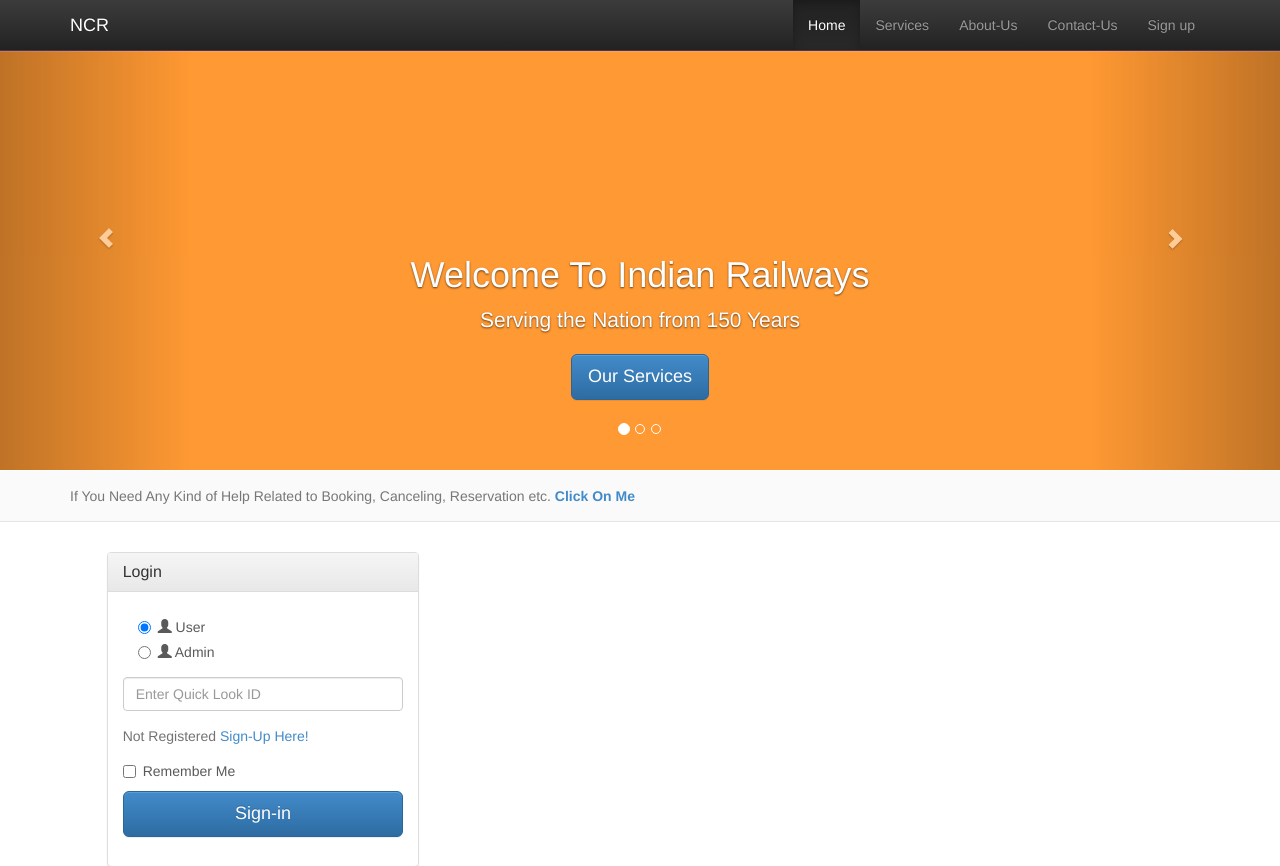
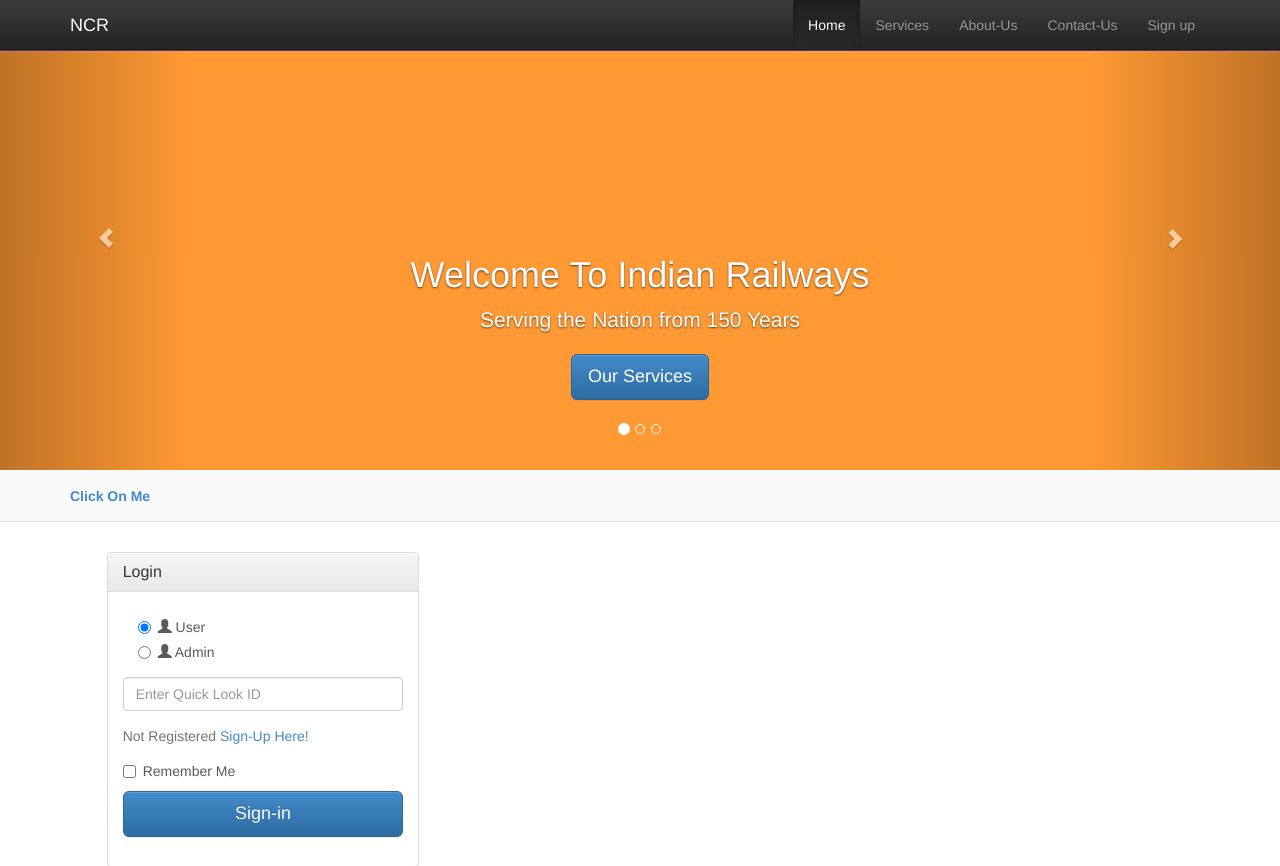
Before and after one commit to cab47/code, a PHP site: page / in a window 1280 px wide. Shown: the top 866 px of the page. Run offline with PHP 8.4, Linux system fonts and the light colour scheme.

Commit message:
del a line

```diff
--- a/index.php
+++ b/index.php
@@ -133,7 +133,7 @@
 <div class="dock">
                     <div class="container">
 
-                    If You Need Any Kind of Help Related to Booking, Canceling, Reservation etc.
+
                     <strong>
                     <a href="FAQ.htm">Click On Me</a>
                     </strong>
```
